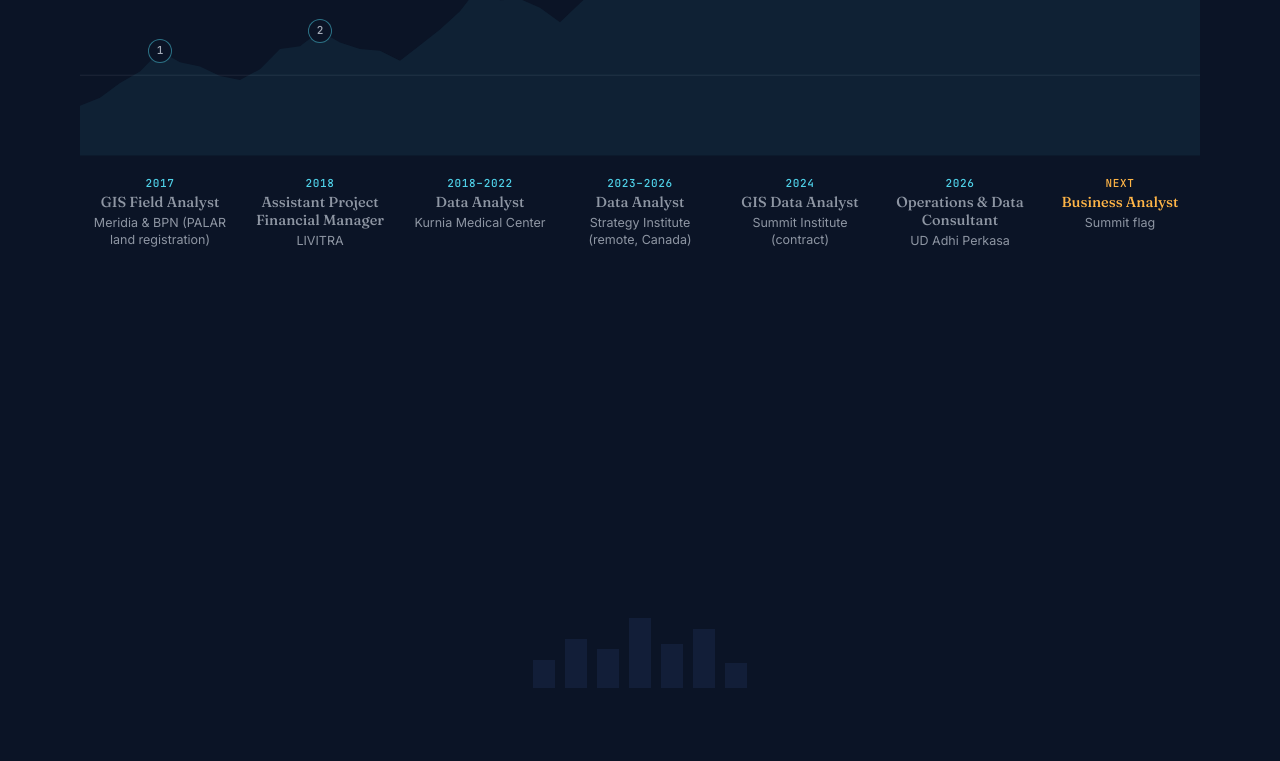
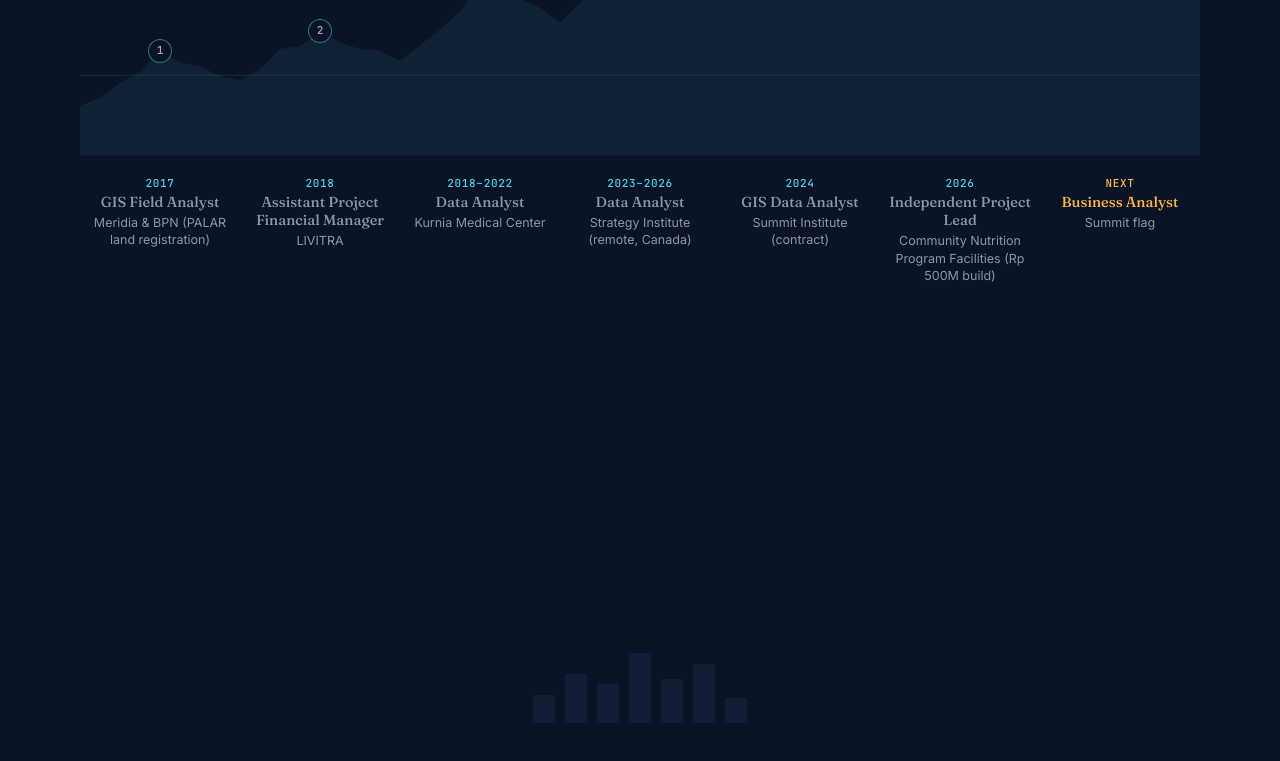
Before and after one commit to fahmiadiw/fahmiadiw.github.io, a plain HTML site: page index.html in a window 1280 px wide. Shown: the part 9149-9910 px from the top of the page. Drawn offline with nearby package versions, Linux system fonts and the light colour scheme.

Commit message:
Add files via upload

```diff
--- a/index.html
+++ b/index.html
@@ -531,7 +531,7 @@ dialog::backdrop{background:rgba(5,10,22,.72)}
       <li><span class="nn">3</span><span class="yr">2018–2022</span><strong>Data Analyst</strong><span>Kurnia Medical Center</span></li>
       <li><span class="nn">4</span><span class="yr">2023–2026</span><strong>Data Analyst</strong><span>Strategy Institute (remote, Canada)</span></li>
       <li><span class="nn">5</span><span class="yr">2024</span><strong>GIS Data Analyst</strong><span>Summit Institute (contract)</span></li>
-      <li><span class="nn">6</span><span class="yr">2026</span><strong>Operations &amp; Data Consultant</strong><span>UD Adhi Perkasa</span></li>
+      <li><span class="nn">6</span><span class="yr">2026</span><strong>Independent Project Lead</strong><span>Community Nutrition Program Facilities (Rp 500M build)</span></li>
       <li class="summit"><span class="nn">⚑</span><span class="yr">NEXT</span><strong>Business Analyst</strong><span>Summit flag</span></li>
     </ol>
   </div>
```
